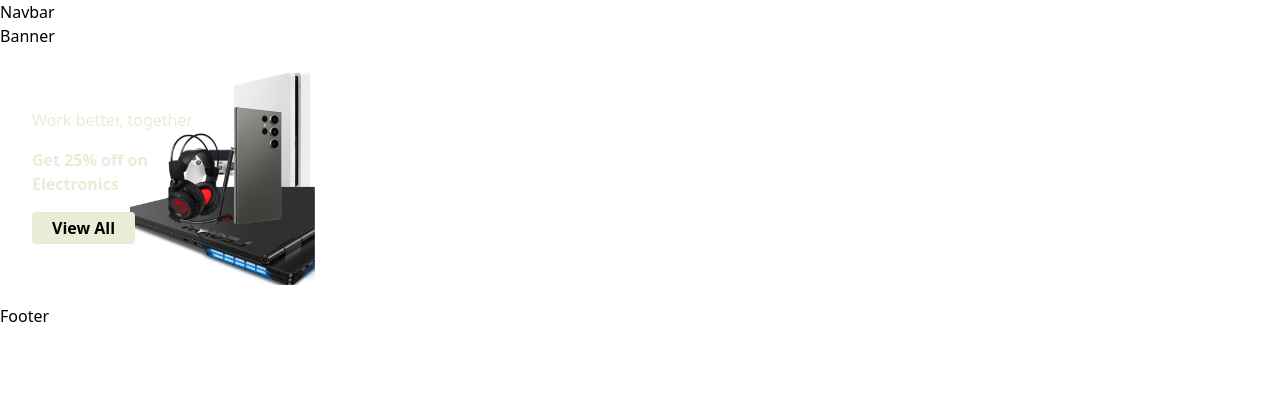
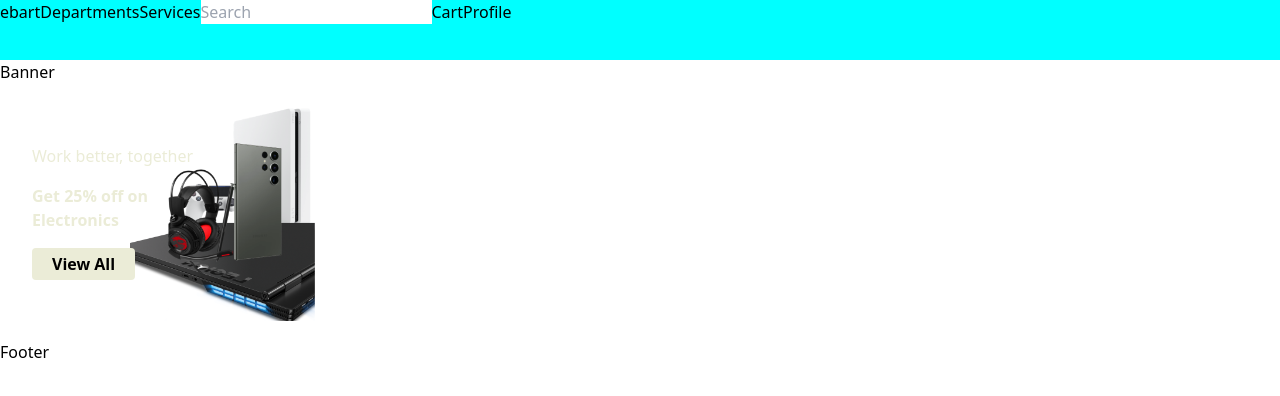
Before and after one commit to TRshyam/React-E-Commers, a React (Vite) app: page / in a window 1280 px wide. Shown: the top 396 px of the page. Built offline with nearby package versions, Linux system fonts and the light colour scheme.

Commit message:
Added html for Nav

```diff
--- a/package.json
+++ b/package.json
@@ -24,6 +24,6 @@
     "eslint-plugin-react-refresh": "^0.4.6",
     "postcss": "^8.4.38",
     "tailwindcss": "^3.4.1",
-    "vite": "^5.2.0"
+    "vite": "^5.2.6"
   }
 }
--- /dev/null
+++ b/src/components/Navbar.css
@@ -0,0 +1,7 @@
+.NavBar{
+    display: flex;
+    flex-direction: row;
+    width: 100%;
+    height: 60px;
+    background-color: aqua;
+}
--- a/src/components/Navbar.jsx
+++ b/src/components/Navbar.jsx
@@ -1,9 +1,24 @@
 import React from 'react'
+import './Navbar.css'
 
 export default function Navbar() {
   return (
-    <div>
-      <h1>Navbar</h1>
+    <div className='NavBar'>
+      <div className='Logo'>ebart</div>
+      <div className='Functions'>
+        <a>Departments</a>
+        <a>Services</a>
+      </div>
+      <div className='ProductSearch'>
+        <form>
+          <input placeholder='Search'></input>
+          <button type='summit'></button>
+        </form>
+      </div>
+      <div className='NavIcons'>
+        <a>Cart</a>
+        <a>Profile</a>
+      </div>
     </div>
   )
 }
```
Also changed, not shown: 1 other file (tests, documents, lock files or other folders).
